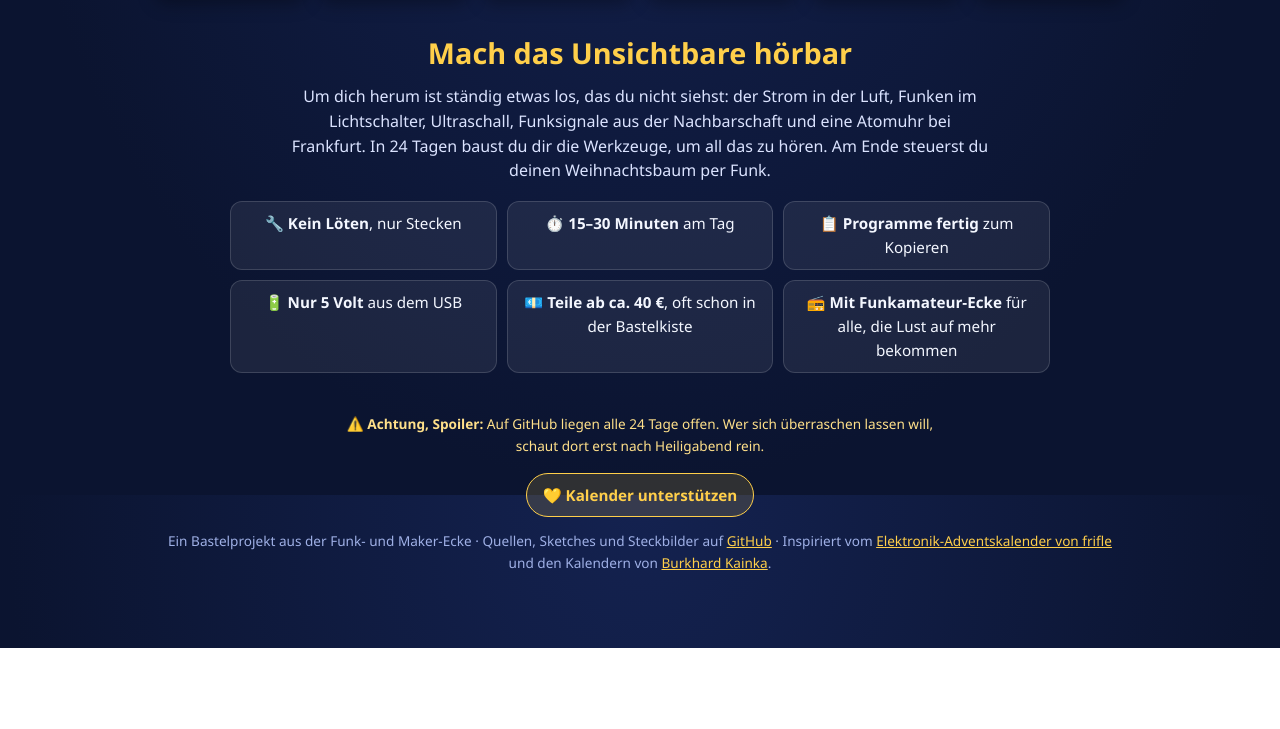
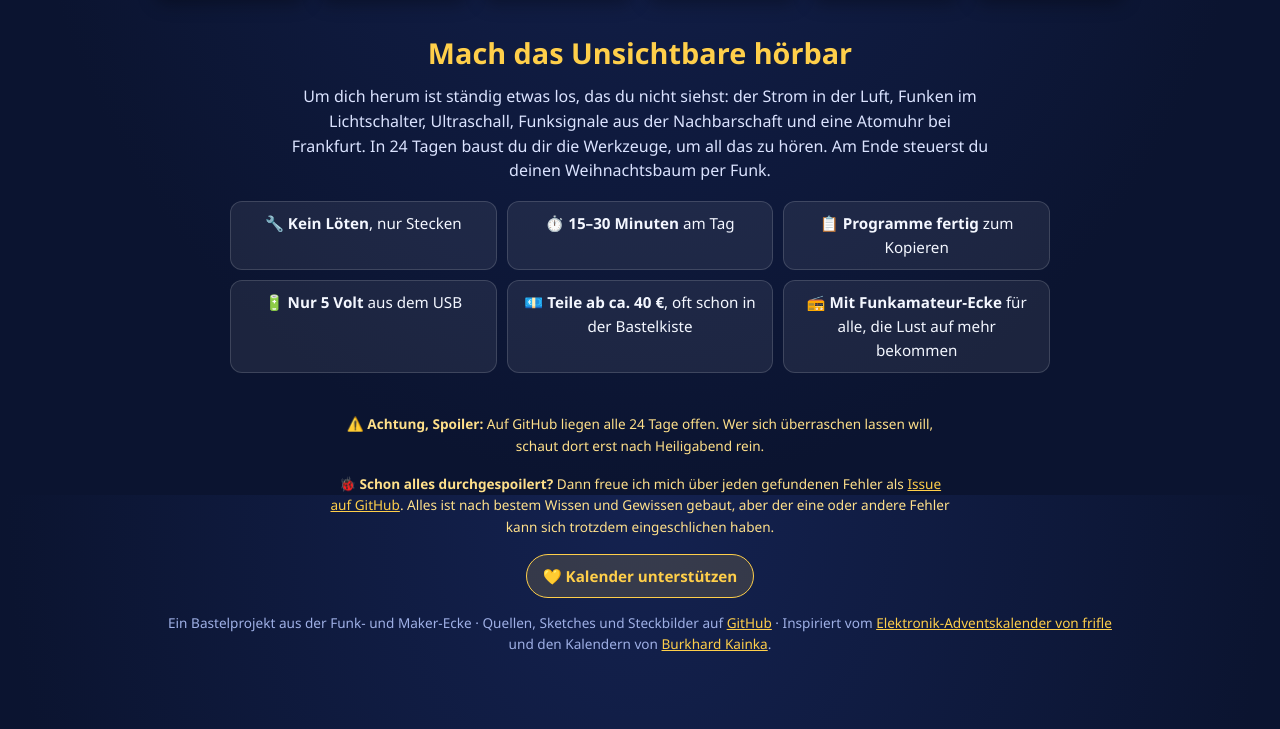
Before and after one commit to craebby/funk-adventskalender, a plain HTML site: page index.html in a window 1280 px wide. Shown: the part 1105-1834 px from the top of the page. Before the commit the page ends 1753 px from the top, so only its background shows below. Drawn offline with Linux system fonts and the light colour scheme.

Commit message:
Aufruf zum Fehlermelden
Co-Authored-By: Claude Opus 5.5 <noreply@anthropic.com>

```diff
--- a/index.html
+++ b/index.html
@@ -52,6 +52,11 @@
         ⚠️ <strong>Achtung, Spoiler:</strong> Auf GitHub liegen alle 24 Tage offen. Wer sich überraschen lassen
         will, schaut dort erst nach Heiligabend rein.
       </p>
+      <p class="spoilerwarnung">
+        🐞 <strong>Schon alles durchgespoilert?</strong> Dann freue ich mich über jeden gefundenen Fehler als
+        <a href="https://github.com/craebby/funk-adventskalender/issues">Issue auf GitHub</a>. Alles ist nach bestem Wissen und Gewissen gebaut, aber der eine
+        oder andere Fehler kann sich trotzdem eingeschlichen haben.
+      </p>
       <a class="knopf spenden" href="https://github.com/sponsors/craebby">💛 Kalender unterstützen</a>
       <p>
         Ein Bastelprojekt aus der Funk- und Maker-Ecke · Quellen, Sketches und Steckbilder auf
```
Also changed, not shown: 1 other file.
